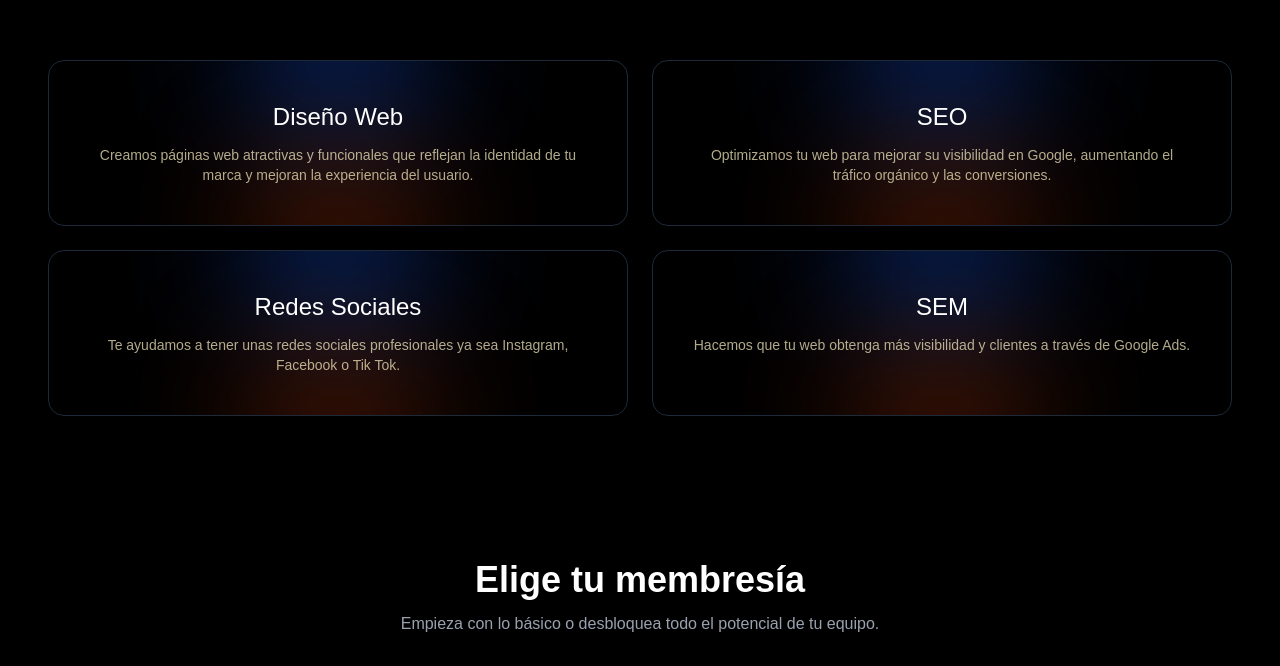
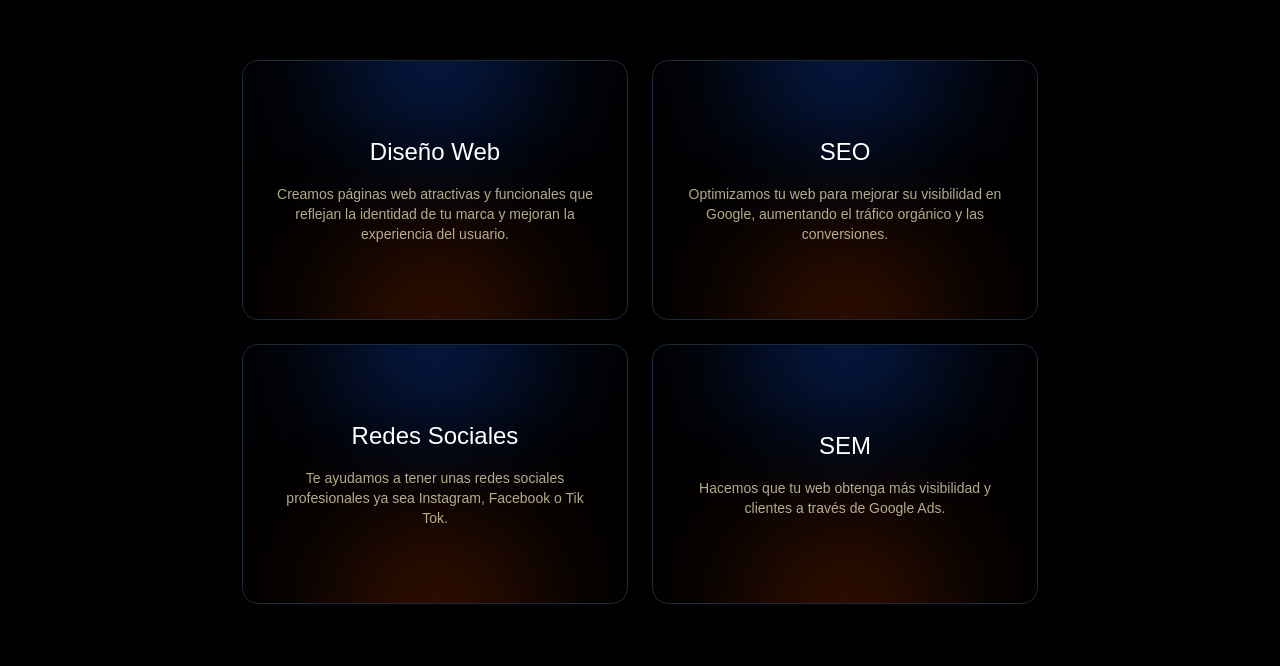
Before and after one commit to zentaagency-cloud/zenta, a Next.js app: page / in a window 1280 px wide. Shown: the part 794-1460 px from the top of the page. Built offline with nearby package versions, Linux system fonts and the light colour scheme.

Commit message:
Make service cards taller and narrower, center text vertically

```diff
--- a/src/app/page.tsx
+++ b/src/app/page.tsx
@@ -120,12 +120,12 @@ export default function Home() {
 
       <section
         id="funciones"
-        className="relative z-10 grid gap-6 px-6 py-16 sm:grid-cols-2 sm:px-12"
+        className="relative z-10 mx-auto grid max-w-4xl gap-6 px-6 py-16 sm:grid-cols-2 sm:px-12"
       >
         {features.map((feature) => (
           <div
             key={feature.title}
-            className="relative overflow-hidden rounded-2xl border border-gray-800 bg-black p-10 text-center transition-transform hover:-translate-y-1 hover:border-gray-700"
+            className="relative flex min-h-[260px] flex-col items-center justify-center overflow-hidden rounded-2xl border border-gray-800 bg-black p-8 text-center transition-transform hover:-translate-y-1 hover:border-gray-700"
           >
             <div className="pointer-events-none absolute -top-16 left-1/2 h-32 w-48 -translate-x-1/2 rounded-full bg-blue-600/40 blur-3xl" />
             <div className="pointer-events-none absolute -bottom-16 left-1/2 h-32 w-48 -translate-x-1/2 rounded-full bg-orange-600/30 blur-3xl" />
@@ -133,7 +133,7 @@ export default function Home() {
             <h3 className="relative text-2xl font-medium text-white">
               {feature.title}
             </h3>
-            <p className="relative mt-3 text-sm text-amber-100/70">
+            <p className="relative mt-4 max-w-xs text-sm text-amber-100/70">
               {feature.description}
             </p>
           </div>
```
